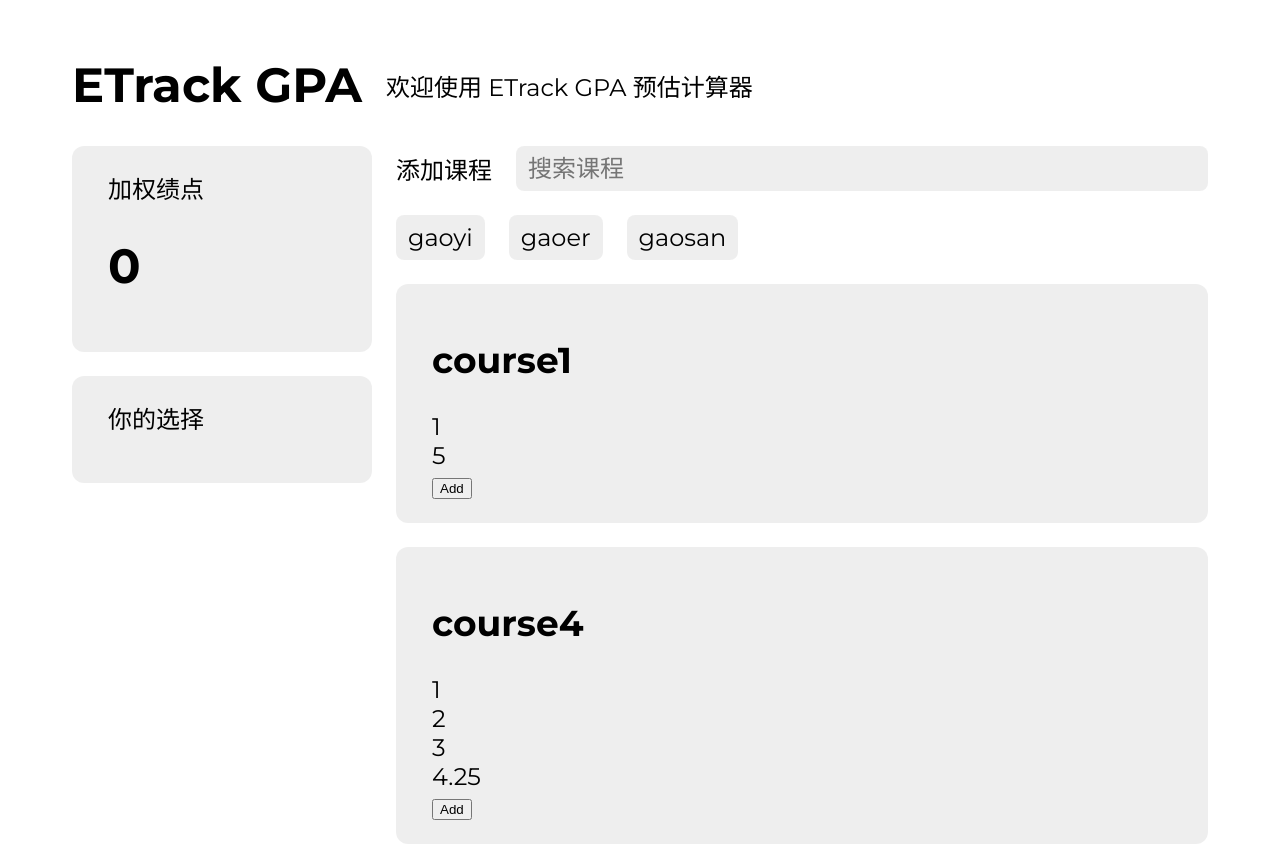
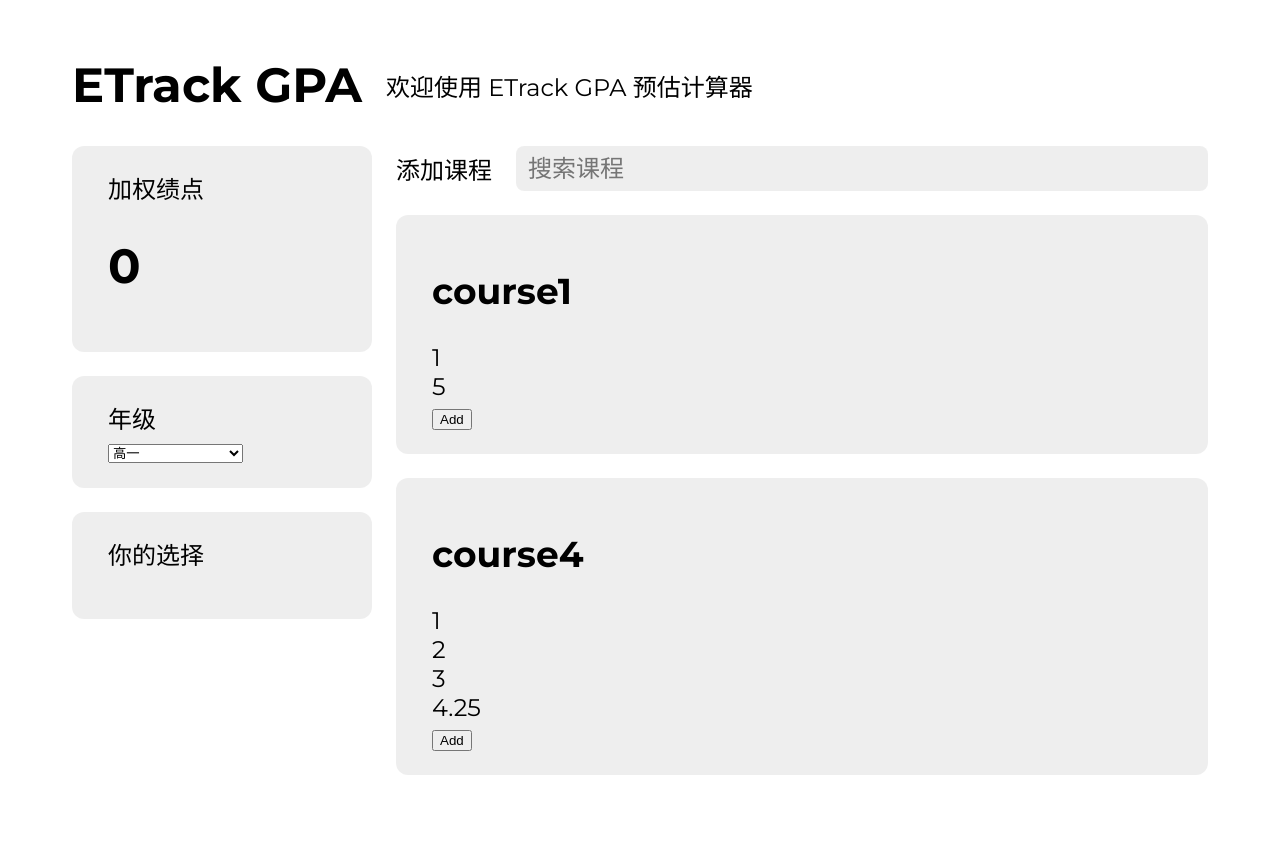
Before and after one commit to Tofutush/etrack, a React (Vite) app: page / in a window 1280 px wide. After the commit the page ends 800 px from the top, so only its background shows below. Built offline with nearby package versions, Linux system fonts and the light colour scheme; a web font is replaced by a local one.

Commit message:
bring back grade selecter

```diff
--- a/src/App.tsx
+++ b/src/App.tsx
@@ -5,22 +5,20 @@ import Course from './interfaces/Course';
 import SelectedCourse from './interfaces/SelectedCourse';
 import CourseSelection from './selectedcourselist/CourseSelection';
 import Gpa from './uicrap/Gpa';
-import GradeFilter from './uicrap/GradeFilter';
 import SearchBar from './uicrap/SearchBar';
+import GradeSelector from './uicrap/GradeSelector';
 
 function App() {
-    // const [grade, setGrade] = useState<number>(1);
+    const [grade, setGrade] = useState<Array<number>>([1]);
     const [gpa, setGpa] = useState<number>(0);
     const [courseList, setCourseList] = useState<Array<Course>>(courseData.filter(c => c.grades.includes(1)));
     const [selectedCourses, setSelectedCourses] = useState<Array<SelectedCourse>>([]);
 
-    // function onGradeChange(event: React.ChangeEvent<HTMLSelectElement>) {
-    //     // when grade changes, we'll just keep the courses that are offered in this grade and filter out the others
-    //     let grade = parseInt(event.target.value);
-    //     setGrade(grade);
-    //     setSelectedCourses(selectedCourses.filter(c => c.grades.includes(grade)));
-    //     setCourseList(courseData.filter(c => c.grades.includes(grade)).filter(c => selectedCourses.every(sc => sc.name !== c.name)));
-    // }
+    function onGradeChange(event: React.ChangeEvent<HTMLSelectElement>) {
+        // when grade changes, we'll just keep the courses that are offered in this grade and filter out the others
+        let grade = event.target.value.split('').map(n => parseInt(n));
+        setGrade(grade);
+    }
 
     function onAddCourse(course: SelectedCourse) {
         // when we add a course from the list to selected, we append it to selectedcourses and remove it from the course list
@@ -30,7 +28,16 @@ function App() {
         }
     }
 
-    useEffect(() => calculateGpa(), [courseList]);
+    // when selected courses is changed, change gpa
+    useEffect(() => calculateGpa(), [selectedCourses]);
+
+    // when grade changes, filter out not these grades from the selected list
+    useEffect(() => setSelectedCourses(selectedCourses.filter(c => c.grades.some(g => grade.includes(g)))), [grade]);
+    // do the same with the course list
+    useEffect(() => setCourseList(courseList.filter(c => c.grades.some(g => grade.includes(g)))), [grade]);
+
+    // when selected courses changes, filter out the selected from the course list
+    useEffect(() => setCourseList(courseList.filter(c => selectedCourses.every(sc => sc.name !== c.name))), [selectedCourses]);
 
     function deleteCourseFromCourseList(course: SelectedCourse) {
         // delete a specific course from the list, matched by name
@@ -65,11 +72,11 @@ function App() {
             <div className="flex gap">
                 <div className="left-side flex f-col gap">
                     <Gpa value={gpa} />
+                    <GradeSelector onChange={onGradeChange} />
                     <CourseSelection courses={selectedCourses} onDelete={removeSelectedCourse} />
                 </div>
                 <div className="right-side flex f-col gap f-1">
                     <SearchBar />
-                    <GradeFilter />
                     <CourseList list={courseList} onAdd={onAddCourse} />
                 </div>
             </div>
--- a/src/selectedcourselist/SelectedCourseCard.tsx
+++ b/src/selectedcourselist/SelectedCourseCard.tsx
@@ -11,7 +11,7 @@ function SelectedCourseCard({ course, onDelete }: SelectedCourseCardProps) {
 	return (
 		<div className="chosen-course flex space-between align-center">
 			<div className="flex align-center">
-				<button className="graybutton" onClick={() => onDelete(course)}>x</button>
+				<button className="graybutton" onClick={() => onDelete(course)}>&times;</button>
 				<div>{course.name}</div>
 			</div>
 			<select className="graybutton" defaultValue={course.letterGrade}>
--- a/src/uicrap/GradeSelector.tsx
+++ b/src/uicrap/GradeSelector.tsx
@@ -12,6 +12,8 @@ function GradeSelector({ onChange }: GradeSelectorProps) {
                 <option value="1">高一</option>
                 <option value="2">高二</option>
                 <option value="3">高三</option>
+                <option value="1,2">高一 & 高二</option>
+                <option value="1,2,3">高一 & 高二 & 高三</option>
             </select>
         </div>
     )
```
